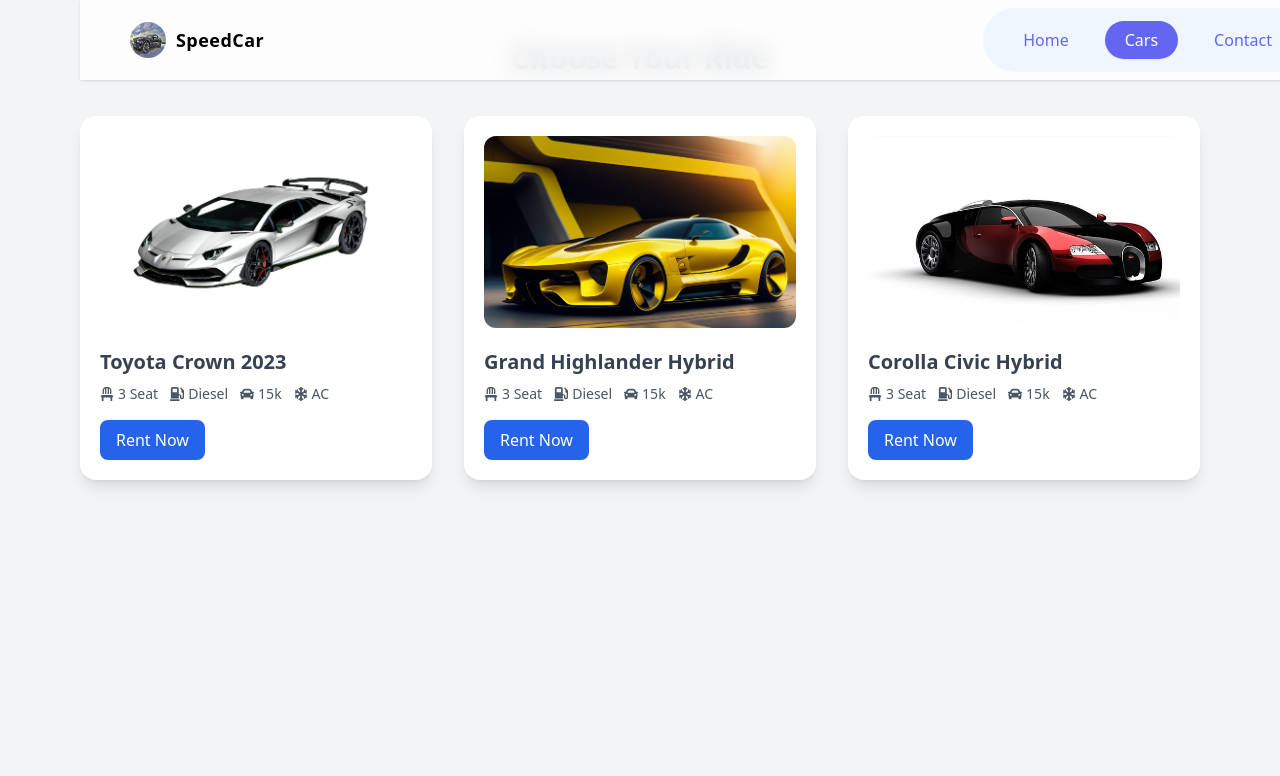
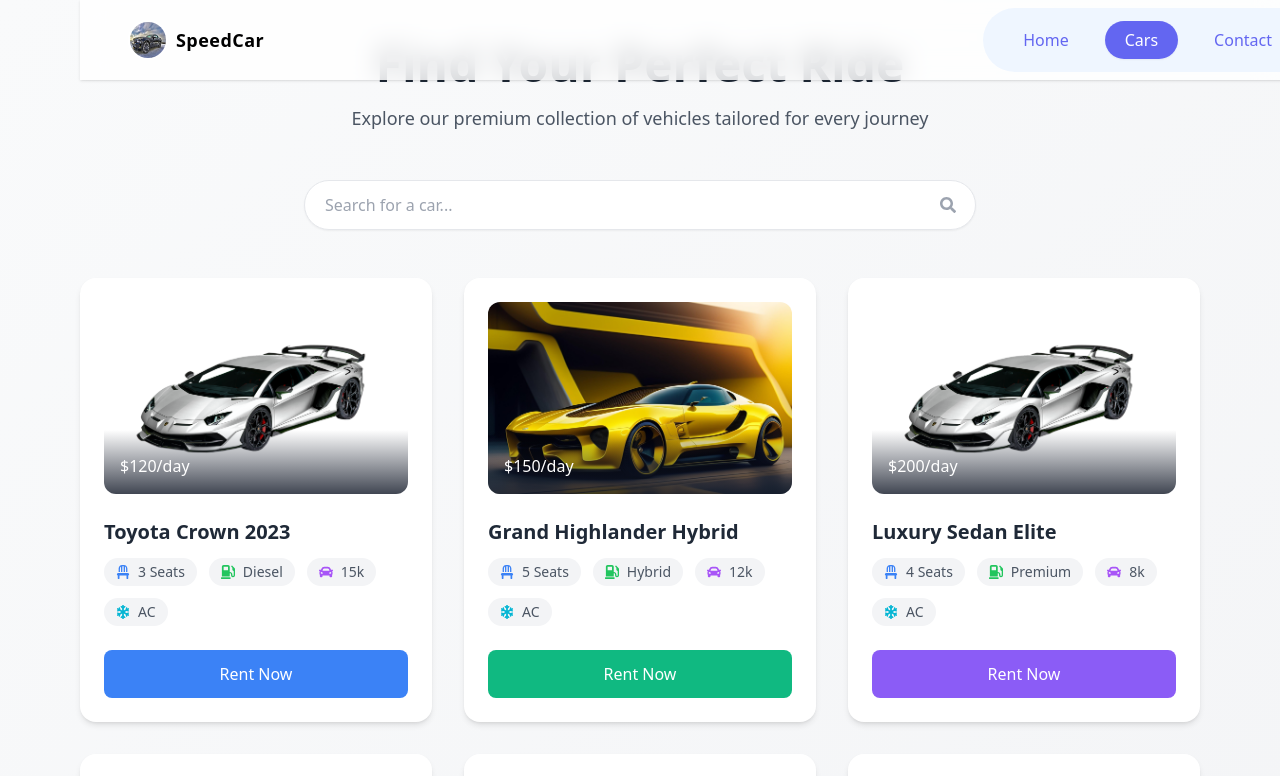
Before and after one commit to joel-2112/speedcar, a React (Vite) app: page /cars in a window 1280 px wide. Shown: the top 776 px of the page. Built offline with nearby package versions, Linux system fonts and the light colour scheme.

Commit message:
the car list is enhanced

```diff
--- a/src/pages/CarList.jsx
+++ b/src/pages/CarList.jsx
@@ -1,12 +1,19 @@
-import React, { useEffect } from "react";
-import { motion, useAnimation } from "framer-motion";
+import React, { useEffect, useRef, useState } from "react";
+import { motion, useAnimation, useMotionValue, useTransform } from "framer-motion";
 import { useInView } from "react-intersection-observer";
-import { FaCar, FaGasPump, FaSnowflake, FaChair } from "react-icons/fa";
+import { FaCar, FaGasPump, FaSnowflake, FaChair, FaSearch } from "react-icons/fa";
+import * as THREE from "three";
+import { Canvas, useFrame, extend, useThree } from "@react-three/fiber";
+import { OrbitControls, Text } from "@react-three/drei";
 import car1 from "../assets/car1.png";
 import car2 from "../assets/car2.jpg";
 import car3 from "../assets/car3.jpg";
 import NavBar from "../components/NavBar";
 
+// Extend Three.js with custom geometry
+extend({ THREE });
+
+// Unique car data with distinct IDs
 const cars = [
   {
     id: 1,
@@ -16,30 +23,134 @@
     fuel: "Diesel",
     mileage: "15k",
     ac: true,
+    price: "$120/day",
+    color: "#3b82f6"
   },
   {
     id: 2,
     name: "Grand Highlander Hybrid",
     image: car2,
-    seats: 3,
-    fuel: "Diesel",
-    mileage: "15k",
+    seats: 5,
+    fuel: "Hybrid",
+    mileage: "12k",
     ac: true,
+    price: "$150/day",
+    color: "#10b981"
   },
   {
     id: 3,
+    name: "Luxury Sedan Elite",
+    image: car1,
+    seats: 4,
+    fuel: "Premium",
+    mileage: "8k",
+    ac: true,
+    price: "$200/day",
+    color: "#8b5cf6"
+  },
+  {
+    id: 4,
     name: "Corolla Civic Hybrid",
     image: car3,
-    seats: 3,
+    seats: 4,
+    fuel: "Electric",
+    mileage: "20k",
+    ac: true,
+    price: "$90/day",
+    color: "#ec4899"
+  },
+  {
+    id: 5,
+    name: "SUV Adventure Pro",
+    image: car2,
+    seats: 7,
     fuel: "Diesel",
-    mileage: "15k",
+    mileage: "18k",
     ac: true,
+    price: "$180/day",
+    color: "#f59e0b"
+  },
+  {
+    id: 6,
+    name: "Sports Coupe GT",
+    image: car3,
+    seats: 2,
+    fuel: "Premium",
+    mileage: "10k",
+    ac: true,
+    price: "$250/day",
+    color: "#ef4444"
   },
 ];
 
+// 3D Shape Component
+const ThreeDShape = ({ mouse }) => {
+  const meshRef = useRef();
+  const { viewport } = useThree();
+
+  useFrame((state) => {
+    if (meshRef.current) {
+      // Smooth follow for the mouse position
+      meshRef.current.position.x = THREE.MathUtils.lerp(
+        meshRef.current.position.x,
+        (mouse.x * viewport.width) / 2,
+        0.1
+      );
+      meshRef.current.position.y = THREE.MathUtils.lerp(
+        meshRef.current.position.y,
+        (mouse.y * viewport.height) / 2,
+        0.1
+      );
+
+      // Rotation animation
+      meshRef.current.rotation.x += 0.01;
+      meshRef.current.rotation.y += 0.01;
+    }
+  });
+
+  return (
+    <mesh ref={meshRef}>
+      <boxGeometry args={[1.5, 1.5, 1.5]} />
+      <meshStandardMaterial
+        color="#3b82f6"
+        emissive="#3b82f6"
+        emissiveIntensity={0.5}
+        metalness={0.8}
+        roughness={0.2}
+      />
+    </mesh>
+  );
+};
+
+// Main Component
 const CarList = () => {
   const controls = useAnimation();
-  const { ref, inView } = useInView({ triggerOnce: true });
+  const [ref, inView] = useInView({ triggerOnce: true, threshold: 0.1 });
+  const [searchTerm, setSearchTerm] = useState("");
+  const [hoveredCard, setHoveredCard] = useState(null);
+  const mouse = useMotionValue({ x: 0, y: 0 });
+  const canvasRef = useRef();
+
+  // Handle mouse movement
+  const handleMouseMove = (e) => {
+    const { clientX, clientY } = e;
+    const { left, top, width, height } = canvasRef.current.getBoundingClientRect();
+
+    mouse.set({
+      x: (clientX - left - width / 2) / (width / 2),
+      y: -(clientY - top - height / 2) / (height / 2)
+    });
+  };
+
+  // Handle card hover
+  const handleCardHover = (cardId) => {
+    setHoveredCard(cardId);
+  };
+
+  // Filter cars based on search
+  const filteredCars = cars.filter(car =>
+    car.name.toLowerCase().includes(searchTerm.toLowerCase())
+  );
 
   useEffect(() => {
     if (inView) {
@@ -48,12 +159,58 @@
   }, [controls, inView]);
 
   return (
-    <div className="min-h-screen bg-gray-100 py-10 px-5 md:px-20">
+    <div
+      className="min-h-screen bg-gradient-to-br from-gray-50 to-gray-100 py-10 px-5 md:px-20 relative overflow-hidden"
+      onMouseMove={handleMouseMove}
+      ref={canvasRef}
+    >
+      {/* 3D Background Canvas */}
+      <div className="fixed inset-0 z-0 pointer-events-none">
+        <Canvas camera={{ position: [0, 0, 5], fov: 50 }}>
+          <ambientLight intensity={0.5} />
+          <pointLight position={[10, 10, 10]} />
+          <ThreeDShape mouse={mouse} />
+        </Canvas>
+      </div>
+
       <NavBar />
-      <h2 className="text-3xl font-bold text-center mb-10 text-gray-800">
-        Choose Your Ride
-      </h2>
 
+      <div className="relative z-10">
+        {/* Hero Section */}
+        <motion.div
+          initial={{ opacity: 0, y: 20 }}
+          animate={{ opacity: 1, y: 0 }}
+          transition={{ duration: 0.8 }}
+          className="text-center mb-12"
+        >
+          <h1 className="text-4xl md:text-5xl font-bold text-gray-800 mb-4">
+            Find Your Perfect Ride
+          </h1>
+          <p className="text-lg text-gray-600 max-w-2xl mx-auto">
+            Explore our premium collection of vehicles tailored for every journey
+          </p>
+        </motion.div>
+
+        {/* Search Bar */}
+        <motion.div
+          initial={{ opacity: 0, y: 20 }}
+          animate={{ opacity: 1, y: 0 }}
+          transition={{ duration: 0.8, delay: 0.2 }}
+          className="max-w-2xl mx-auto mb-12 relative"
+        >
+          <div className="relative">
+            <input
+              type="text"
+              placeholder="Search for a car..."
+              className="w-full py-3 px-5 pr-12 rounded-full border border-gray-200 shadow-sm focus:outline-none focus:ring-2 focus:ring-blue-500 focus:border-transparent"
+              value={searchTerm}
+              onChange={(e) => setSearchTerm(e.target.value)}
+            />
+            <FaSearch className="absolute right-5 top-1/2 transform -translate-y-1/2 text-gray-400" />
+          </div>
+        </motion.div>
+
+        {/* Car Grid */}
         <motion.div
           ref={ref}
           initial="hidden"
@@ -63,58 +220,109 @@
             visible: {
               opacity: 1,
               transition: {
-              staggerChildren: 0.3,
+                staggerChildren: 0.1,
                 when: "beforeChildren",
               },
             },
           }}
           className="grid grid-cols-1 md:grid-cols-2 lg:grid-cols-3 gap-8"
         >
-        {cars.map((car) => (
+          {filteredCars.map((car) => (
             <motion.div
               key={car.id}
               variants={{
                 hidden: { opacity: 0, y: 20 },
                 visible: { opacity: 1, y: 0, transition: { duration: 0.5 } },
               }}
-            whileHover={{ scale: 1.05 }}
+              whileHover={{
+                scale: 1.03,
+                boxShadow: "0 20px 25px -5px rgba(0, 0, 0, 0.1), 0 10px 10px -5px rgba(0, 0, 0, 0.04)"
+              }}
               transition={{ type: "spring", stiffness: 300 }}
-            className="bg-white rounded-2xl shadow-lg p-5 cursor-pointer"
+              className="bg-white rounded-2xl shadow-md p-6 cursor-pointer relative overflow-hidden group"
+              onMouseEnter={() => handleCardHover(car.id)}
+              onMouseLeave={() => setHoveredCard(null)}
             >
+              {/* Hover effect overlay */}
+              <motion.div
+                className="absolute inset-0 bg-gradient-to-br opacity-0 group-hover:opacity-100 transition-opacity duration-300"
+                style={{
+                  background: `linear-gradient(135deg, ${car.color}33, #ffffff00)`,
+                }}
+                initial={{ opacity: 0 }}
+                animate={{ opacity: hoveredCard === car.id ? 0.1 : 0 }}
+              />
+
+              <div className="relative h-48 mb-6 rounded-xl overflow-hidden">
                 <motion.img
                   src={car.image}
                   alt={car.name}
-              className="w-full h-48 object-cover mb-5 rounded-xl"
+                  className="w-full h-full object-cover"
                   initial={{ opacity: 0 }}
                   animate={{ opacity: 1 }}
                   transition={{ duration: 0.5 }}
+                  whileHover={{ scale: 1.1 }}
                 />
-            <h3 className="text-xl font-semibold text-gray-700 mb-2">{car.name}</h3>
+                <motion.div
+                  className="absolute bottom-0 left-0 right-0 h-16 bg-gradient-to-t from-gray-900/80 to-transparent flex items-end p-4"
+                  initial={{ opacity: 0 }}
+                  animate={{ opacity: 1 }}
+                  transition={{ delay: 0.3 }}
+                >
+                  <span className="text-white font-medium">{car.price}</span>
+                </motion.div>
+              </div>
 
-            <div className="flex flex-wrap gap-3 text-gray-600 text-sm mb-4">
-              <div className="flex items-center gap-1">
-                <FaChair /> {car.seats} Seat
+              <h3 className="text-xl font-bold text-gray-800 mb-3">{car.name}</h3>
+
+              <div className="flex flex-wrap gap-3 text-gray-600 text-sm mb-6">
+                <div className="flex items-center gap-2 bg-gray-100 px-3 py-1 rounded-full">
+                  <FaChair className="text-blue-500" /> {car.seats} Seats
                 </div>
-              <div className="flex items-center gap-1">
-                <FaGasPump /> {car.fuel}
+                <div className="flex items-center gap-2 bg-gray-100 px-3 py-1 rounded-full">
+                  <FaGasPump className="text-green-500" /> {car.fuel}
                 </div>
-              <div className="flex items-center gap-1">
-                <FaCar /> {car.mileage}
+                <div className="flex items-center gap-2 bg-gray-100 px-3 py-1 rounded-full">
+                  <FaCar className="text-purple-500" /> {car.mileage}
                 </div>
-              <div className="flex items-center gap-1">
-                <FaSnowflake /> {car.ac ? "AC" : "No AC"}
+                {car.ac && (
+                  <div className="flex items-center gap-2 bg-gray-100 px-3 py-1 rounded-full">
+                    <FaSnowflake className="text-cyan-500" /> AC
                   </div>
+                )}
               </div>
 
               <motion.button
-              whileTap={{ scale: 0.9 }}
-              className="bg-blue-600 text-white py-2 px-4 rounded-lg hover:bg-blue-700 transition"
+                whileTap={{ scale: 0.95 }}
+                whileHover={{
+                  backgroundColor: car.color,
+                  boxShadow: `0 4px 6px -1px ${car.color}80, 0 2px 4px -1px ${car.color}40`
+                }}
+                style={{ backgroundColor: car.color }}
+                className="w-full text-white py-3 px-6 rounded-lg font-medium transition-all"
               >
                 Rent Now
               </motion.button>
             </motion.div>
           ))}
         </motion.div>
+
+        {/* Empty state */}
+        {filteredCars.length === 0 && (
+          <motion.div
+            initial={{ opacity: 0 }}
+            animate={{ opacity: 1 }}
+            className="text-center py-20"
+          >
+            <h3 className="text-2xl font-medium text-gray-700 mb-2">
+              No cars found
+            </h3>
+            <p className="text-gray-500">
+              Try adjusting your search criteria
+            </p>
+          </motion.div>
+        )}
+      </div>
     </div>
   );
 };
```
Lines whose indentation alone changed are shown as unchanged.
